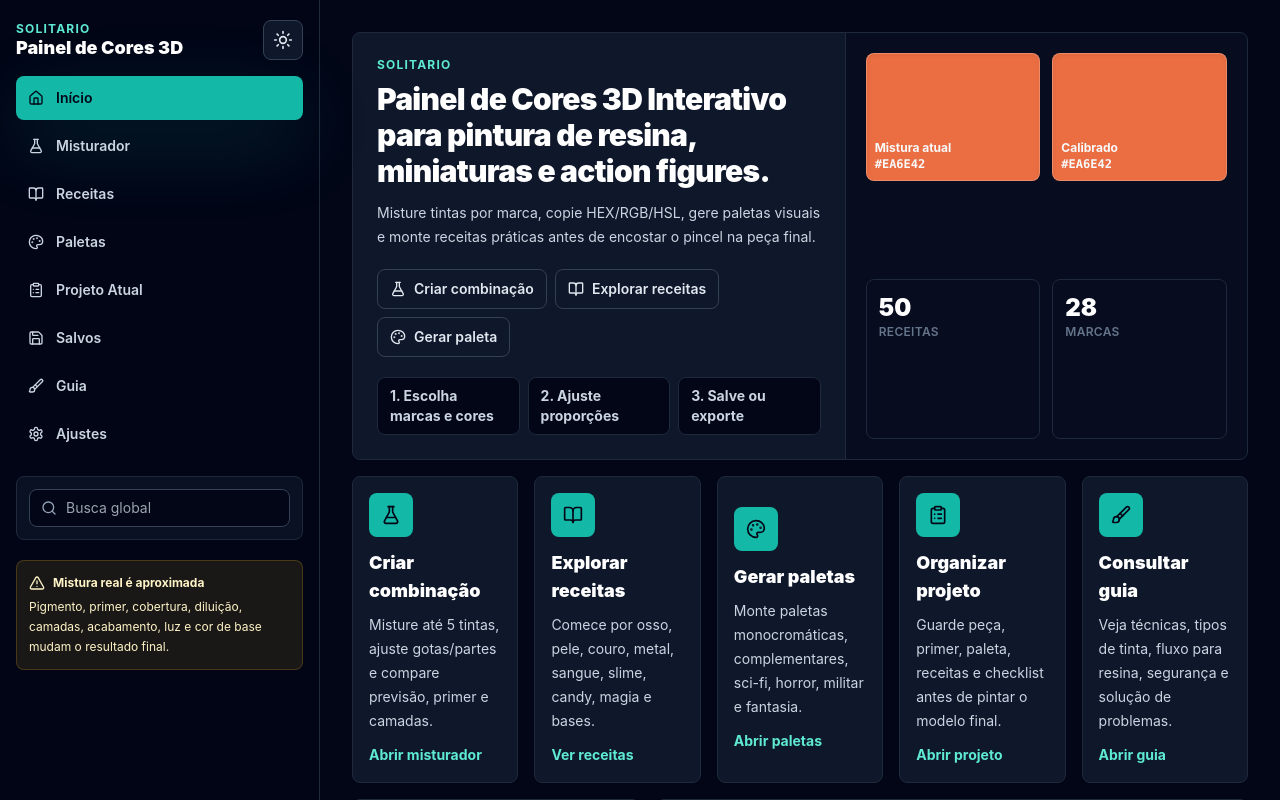
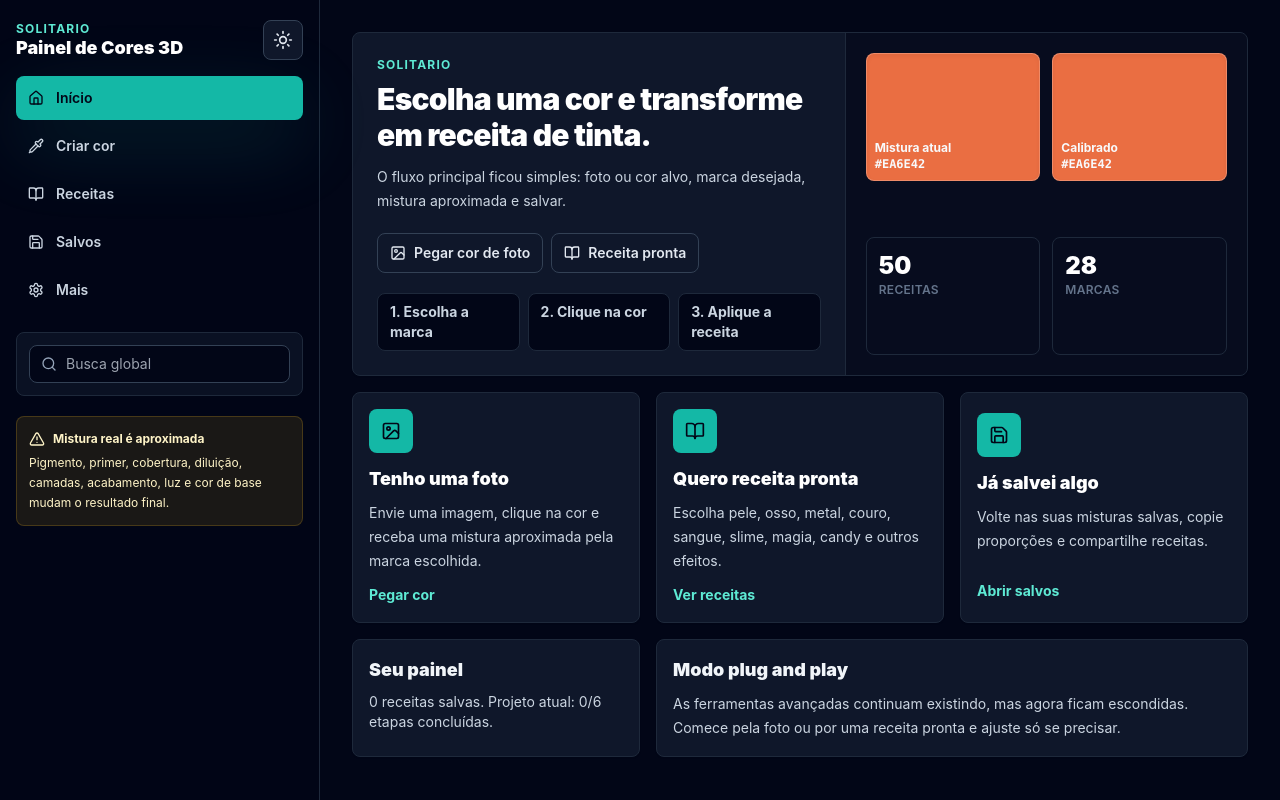
Before and after one commit to Phiricci/Painel-de-Cores, a React (Vite) app: page / in a window 1280 px wide. Shown: the top 800 px of the page. Built offline with nearby package versions, Linux system fonts and the light colour scheme.

Commit message:
Enxuga fluxo plug and play

```diff
--- a/src/App.tsx
+++ b/src/App.tsx
@@ -150,13 +150,10 @@ const sections: Array<{ id: SectionId; label: string; icon: LucideIcon }> = [
 
 const primarySections: Array<{ id: SectionId; label: string; icon: LucideIcon }> = [
   { id: "home", label: "Início", icon: Home },
-  { id: "mixer", label: "Misturador", icon: FlaskConical },
+  { id: "mixer", label: "Criar cor", icon: Pipette },
   { id: "recipes", label: "Receitas", icon: BookOpen },
-  { id: "palettes", label: "Paletas", icon: Palette },
-  { id: "project", label: "Projeto Atual", icon: ClipboardList },
   { id: "mine", label: "Salvos", icon: Save },
-  { id: "guide", label: "Guia", icon: Brush },
-  { id: "settings", label: "Ajustes", icon: Settings },
+  { id: "settings", label: "Mais", icon: Settings },
 ];
 
 const primerOptions = [
@@ -1476,39 +1473,25 @@ function HomeSection({
   const completedTasks = project.tasks.filter((task) => task.done).length;
   const quickCards = [
     {
-      title: "Criar combinação",
-      text: "Misture até 5 tintas, ajuste gotas/partes e compare previsão, primer e camadas.",
-      icon: FlaskConical,
+      title: "Tenho uma foto",
+      text: "Envie uma imagem, clique na cor e receba uma mistura aproximada pela marca escolhida.",
+      icon: ImageIcon,
       action: () => setSection("mixer"),
-      label: "Abrir misturador",
+      label: "Pegar cor",
     },
     {
-      title: "Explorar receitas",
-      text: "Comece por osso, pele, couro, metal, sangue, slime, candy, magia e bases.",
+      title: "Quero receita pronta",
+      text: "Escolha pele, osso, metal, couro, sangue, slime, magia, candy e outros efeitos.",
       icon: BookOpen,
       action: () => setSection("recipes"),
       label: "Ver receitas",
     },
     {
-      title: "Gerar paletas",
-      text: "Monte paletas monocromáticas, complementares, sci-fi, horror, militar e fantasia.",
-      icon: Palette,
-      action: () => setSection("palettes"),
-      label: "Abrir paletas",
-    },
-    {
-      title: "Organizar projeto",
-      text: "Guarde peça, primer, paleta, receitas e checklist antes de pintar o modelo final.",
-      icon: ClipboardList,
-      action: () => setSection("project"),
-      label: "Abrir projeto",
-    },
-    {
-      title: "Consultar guia",
-      text: "Veja técnicas, tipos de tinta, fluxo para resina, segurança e solução de problemas.",
-      icon: Brush,
-      action: () => setSection("guide"),
-      label: "Abrir guia",
+      title: "Já salvei algo",
+      text: "Volte nas suas misturas salvas, copie proporções e compartilhe receitas.",
+      icon: Save,
+      action: () => setSection("mine"),
+      label: "Abrir salvos",
     },
   ];
 
@@ -1519,18 +1502,17 @@ function HomeSection({
           <div className="p-5 sm:p-6">
             <p className="text-xs font-bold uppercase tracking-widest text-teal-600 dark:text-teal-300">Solitario</p>
             <h1 className="mt-2 max-w-3xl text-3xl font-black tracking-tight text-slate-950 dark:text-white">
-              Painel de Cores 3D Interativo para pintura de resina, miniaturas e action figures.
+              Escolha uma cor e transforme em receita de tinta.
             </h1>
             <p className="mt-3 max-w-2xl text-sm leading-6 text-slate-600 dark:text-slate-300">
-              Misture tintas por marca, copie HEX/RGB/HSL, gere paletas visuais e monte receitas práticas antes de encostar o pincel na peça final.
+              O fluxo principal ficou simples: foto ou cor alvo, marca desejada, mistura aproximada e salvar.
             </p>
             <div className="mt-5 flex flex-wrap gap-2">
-              <IconButton icon={FlaskConical} label="Criar combinação" onClick={() => setSection("mixer")} />
-              <IconButton icon={BookOpen} label="Explorar receitas" onClick={() => setSection("recipes")} />
-              <IconButton icon={Palette} label="Gerar paleta" onClick={() => setSection("palettes")} />
+              <IconButton icon={ImageIcon} label="Pegar cor de foto" onClick={() => setSection("mixer")} />
+              <IconButton icon={BookOpen} label="Receita pronta" onClick={() => setSection("recipes")} />
             </div>
             <div className="mt-5 grid gap-2 text-sm text-slate-600 dark:text-slate-300 sm:grid-cols-3">
-              {["1. Escolha marcas e cores", "2. Ajuste proporções", "3. Salve ou exporte"].map((step) => (
+              {["1. Escolha a marca", "2. Clique na cor", "3. Aplique a receita"].map((step) => (
                 <div key={step} className="rounded-lg border border-slate-200 bg-slate-50 px-3 py-2 font-bold dark:border-slate-800 dark:bg-slate-950">
                   {step}
                 </div>
@@ -1546,7 +1528,7 @@ function HomeSection({
         </div>
       </section>
 
-      <div className="grid gap-4 md:grid-cols-2 xl:grid-cols-5">
+      <div className="grid gap-4 md:grid-cols-3">
         {quickCards.map((card) => {
           const Icon = card.icon;
           return (
@@ -1569,15 +1551,15 @@ function HomeSection({
 
       <div className="mt-4 grid gap-4 lg:grid-cols-3">
         <DataCard>
-          <h3 className="text-lg font-black">Seu progresso</h3>
+          <h3 className="text-lg font-black">Seu painel</h3>
           <p className="mt-2 text-sm text-slate-600 dark:text-slate-300">
             {savedRecipes.length} receitas salvas. Projeto atual: {completedTasks}/{project.tasks.length} etapas concluídas.
           </p>
         </DataCard>
         <DataCard className="lg:col-span-2">
-          <h3 className="text-lg font-black">Fluxo recomendado</h3>
+          <h3 className="text-lg font-black">Modo plug and play</h3>
           <p className="mt-2 text-sm leading-6 text-slate-600 dark:text-slate-300">
-            Use o misturador para achar a cor, adapte para sua marca, escolha uma receita pronta e salve no Projeto Atual. O guia fica separado para consulta, sem atrapalhar a pintura.
+            As ferramentas avançadas continuam existindo, mas agora ficam escondidas. Comece pela foto ou por uma receita pronta e ajuste só se precisar.
           </p>
         </DataCard>
       </div>
@@ -1774,7 +1756,7 @@ function PhotoColorPickerSection({
         <div>
           <h3 className="flex items-center gap-2 text-lg font-black text-slate-950 dark:text-white">
             <Pipette className="h-5 w-5 text-teal-500" />
-            Pegar cor de foto
+            2. Pegue a cor da foto
           </h3>
           <p className="mt-1 max-w-3xl text-sm leading-6 text-slate-600 dark:text-slate-300">
             Envie uma imagem, clique/toque na cor desejada e gere uma receita aproximada usando {selectedBrand.name}
@@ -1955,26 +1937,26 @@ function MixerSection(props: {
   return (
     <div>
       <SectionTitle
-        icon={FlaskConical}
-        title="Misturador"
-        subtitle="Mistura visual, perceptual e subtrativa para tintas reais, com ajuste manual para calibrar o que aconteceu na bancada."
+        icon={Pipette}
+        title="Criar cor"
+        subtitle="Escolha a marca, pegue uma cor de foto ou use ajuste manual só se precisar."
       />
 
       <div className="mb-4 rounded-lg border border-amber-300/60 bg-amber-100 p-4 text-sm leading-6 text-amber-950 dark:border-amber-400/20 dark:bg-amber-400/10 dark:text-amber-100">
-        <strong>Resultado aproximado.</strong> Faça teste em paleta, colher plástica, pedaço de suporte de resina ou peça de descarte antes de aplicar no modelo final.
+        <strong>Receita aproximada.</strong> Use como ponto de partida e teste em paleta, suporte de resina ou peça de descarte antes do modelo final.
       </div>
 
       <section className="mb-4 rounded-lg border border-slate-200 bg-white p-4 shadow-sm dark:border-slate-800 dark:bg-slate-900">
         <div className="mb-3 flex flex-wrap items-center justify-between gap-3">
           <div>
-            <h3 className="text-lg font-black text-slate-950 dark:text-white">Misturar por marca</h3>
+            <h3 className="text-lg font-black text-slate-950 dark:text-white">1. Escolha a marca</h3>
             <p className="text-sm text-slate-600 dark:text-slate-300">
-              Escolha uma marca/linha para filtrar tintas reais e converter a mistura para equivalentes próximos.
+              A receita da foto e as sugestões vão usar apenas tintas dessa marca/linha.
             </p>
           </div>
-          <IconButton icon={PaintBucket} label="Converter mistura para marca" onClick={convertMixerToBrand} />
+          <span className="rounded-md bg-teal-100 px-2 py-1 text-xs font-black uppercase text-teal-900 dark:bg-teal-500/20 dark:text-teal-100">plug and play</span>
         </div>
-        <div className="grid gap-3 md:grid-cols-[220px_220px_1fr]">
+        <div className="grid gap-3 md:grid-cols-2">
           <div>
             <FieldLabel>Marca alvo</FieldLabel>
             <select
@@ -2002,7 +1984,7 @@ function MixerSection(props: {
               ))}
             </select>
           </div>
-          <div className="rounded-lg border border-slate-200 p-3 dark:border-slate-800">
+          <div className="hidden rounded-lg border border-slate-200 p-3 dark:border-slate-800">
             <div className="mb-2 text-sm font-bold text-slate-950 dark:text-white">Equivalente mais próximo do resultado</div>
             <div className="grid gap-2 sm:grid-cols-[90px_1fr]">
               <ColorSwatch hex={brandEquivalentResult.hex} label={brandEquivalentResult.name} />
@@ -2014,6 +1996,23 @@ function MixerSection(props: {
             </div>
           </div>
         </div>
+        <details className="mt-3 rounded-lg border border-slate-200 p-3 dark:border-slate-800">
+          <summary className="cursor-pointer text-sm font-bold text-slate-700 dark:text-slate-200">Ajustes avançados de marca</summary>
+          <div className="mt-3 grid gap-3 md:grid-cols-[auto_1fr]">
+            <IconButton icon={PaintBucket} label="Converter mistura manual para marca" onClick={convertMixerToBrand} />
+            <div className="rounded-lg border border-slate-200 p-3 dark:border-slate-800">
+              <div className="mb-2 text-sm font-bold text-slate-950 dark:text-white">Equivalente mais próximo do resultado atual</div>
+              <div className="grid gap-2 sm:grid-cols-[90px_1fr]">
+                <ColorSwatch hex={brandEquivalentResult.hex} label={brandEquivalentResult.name} />
+                <div className="text-sm leading-6 text-slate-600 dark:text-slate-300">
+                  <strong>{selectedBrand.name}</strong> / {brandEquivalentResult.line}
+                  <br />
+                  Tipo: {brandEquivalentResult.type}. Opacidade: {brandEquivalentResult.opacity}. Acabamento: {brandEquivalentResult.finish}.
+                </div>
+              </div>
+            </div>
+          </div>
+        </details>
       </section>
 
       <PhotoColorPickerSection
@@ -2024,8 +2023,9 @@ function MixerSection(props: {
       />
 
       <div className="grid gap-4 xl:grid-cols-[minmax(0,1.15fr)_minmax(360px,0.85fr)]">
-        <section className="rounded-lg border border-slate-200 bg-white p-4 shadow-sm dark:border-slate-800 dark:bg-slate-900">
-          <div className="mb-4 flex flex-wrap items-center justify-between gap-3">
+        <details className="rounded-lg border border-slate-200 bg-white p-4 shadow-sm dark:border-slate-800 dark:bg-slate-900">
+          <summary className="cursor-pointer text-lg font-black text-slate-950 dark:text-white">Ajustes manuais de mistura</summary>
+          <div className="mt-4 mb-4 flex flex-wrap items-center justify-between gap-3">
             <h3 className="text-lg font-black text-slate-950 dark:text-white">Cores da mistura</h3>
             <IconButton icon={Plus} label="Adicionar cor" onClick={addMixerColor} />
           </div>
@@ -2219,7 +2219,7 @@ function MixerSection(props: {
               <input type="color" value={customPrimer} onChange={(event) => setCustomPrimer(event.target.value)} className="mt-2 h-10 w-full rounded-lg border border-slate-300 bg-white p-1 dark:border-slate-700 dark:bg-slate-950" />
             </div>
           ) : null}
-        </section>
+        </details>
 
         <section ref={exportRef} id="recipe-export-card" className="rounded-lg border border-slate-200 bg-white p-4 shadow-sm dark:border-slate-800 dark:bg-slate-900">
           <div className="mb-3 flex flex-wrap items-center justify-between gap-2">
```
